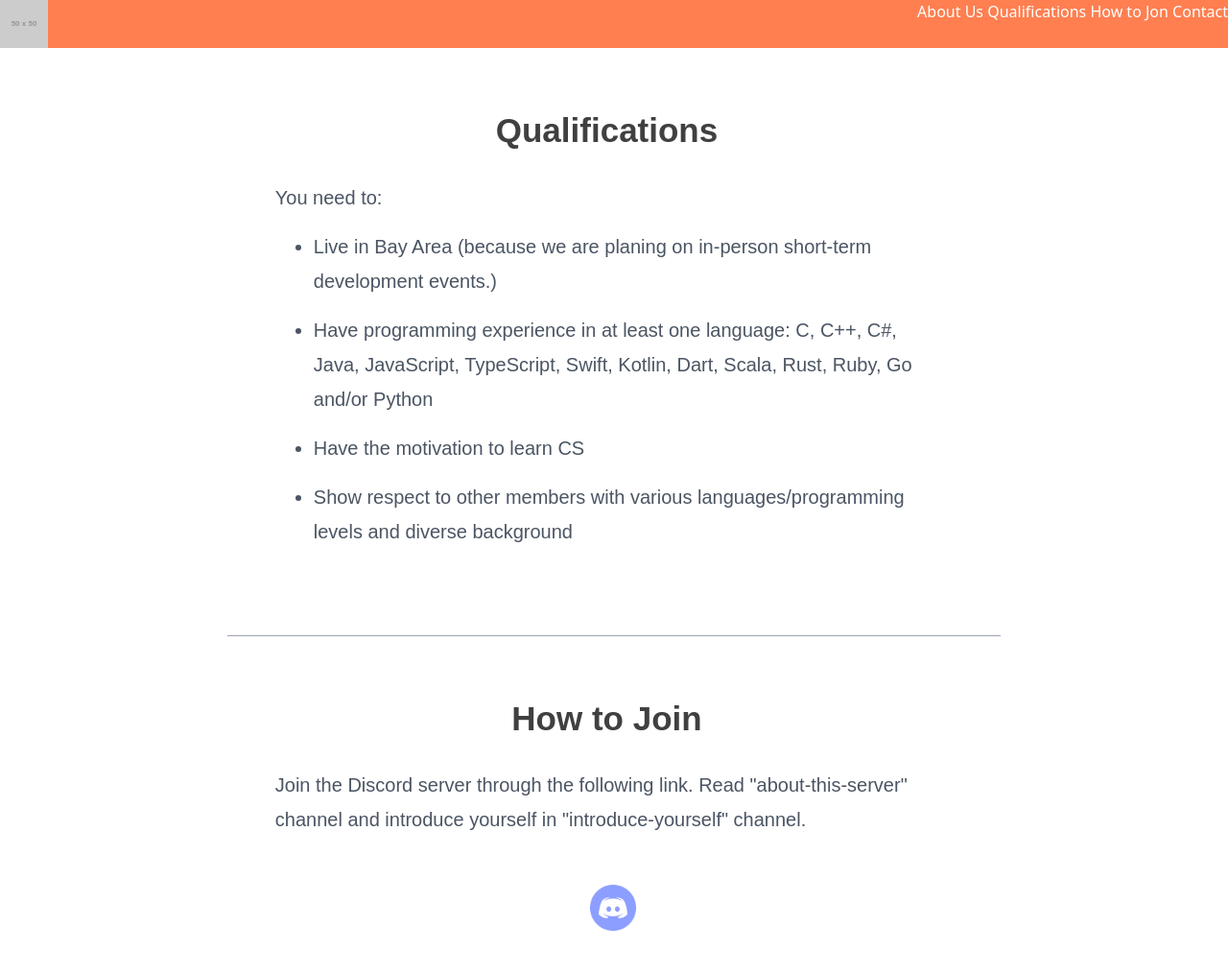
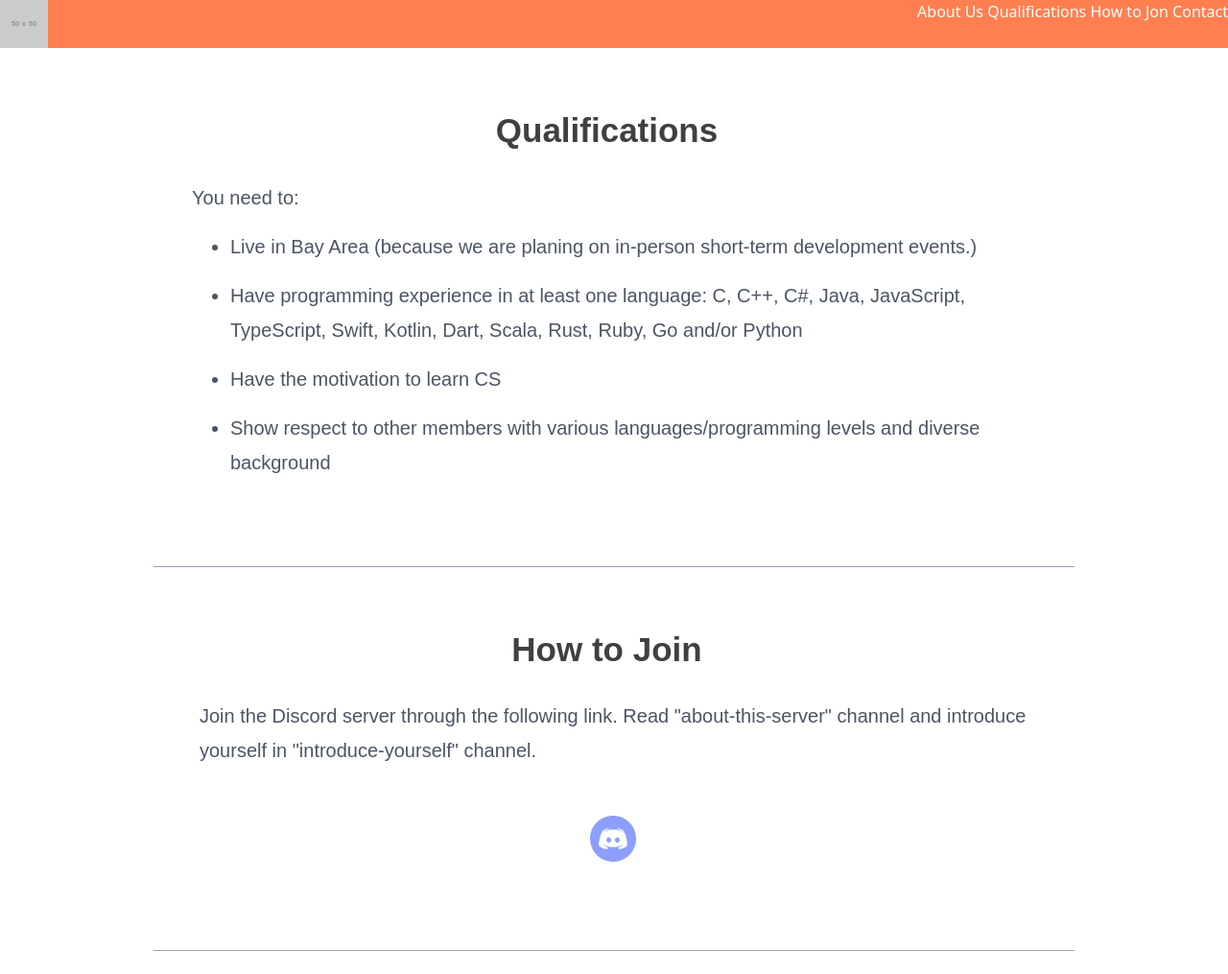
Before and after one commit to Bay-Area-Hackers/community-website, a plain HTML site: page index.html in a window 1280 px wide. Shown: the top 1015 px of the page at 96% size. Drawn offline with nearby package versions, Linux system fonts and the light colour scheme; placeholder pictures from the web are drawn by us.

Commit message:
Add Responsive Design

```diff
--- a/index.html
+++ b/index.html
@@ -53,7 +53,7 @@
         </h1>
         <div class="text-container">
           <a class="body-text">You need to:</a>
-          <ul class="list-outside list-disc px-10">
+          <ul class="list-outside list-disc pl-7 lg:px-10">
             <li class="body-text">
               Live in Bay Area (because we are planing on in-person short-term
               development events.)
@@ -81,7 +81,7 @@
         <h1 class="body-heading">
           How to Join
         </h1>
-        <div class="text-container">
+        <div class="text-container px-2">
           <a class="body-text">
             Join the Discord server through the following link. Read
             "about-this-server" channel and introduce yourself in "introduce-yourself"
@@ -102,14 +102,14 @@
         <h1 class="body-heading">
           Contact
         </h1>
-        <div class="text-container">
+        <div class="text-container px-2">
           <a class="body-text">
             If you have any questions, click the following Twitter link and send a direct message
             to our account.
           </a>
         </div>
         <div class="icon-container">
-          <a class="btn" target="_blank" href="https://discord.gg/Gmk6uHj8">
+          <a class="btn" target="_blank" href="https://twitter.com/_bayareahackers">
             <img class="h-12" src="images/twitter.png">
           </a>
         </div>
--- a/style.css
+++ b/style.css
@@ -4,21 +4,132 @@
 
 /* Kuroshima ↓↓*/
 
+/* Smartphones */
 div.body-container {
   margin: auto;
-  width: 63%;
+  width: 80%;
+  padding: 15px 0;
+}
+
+div.line {
+  height: 1px;
+  width: 85%;
+  margin: auto;
+  background: rgb(156 163 175);
+}
+
+div.text-container {
+  border-width: 15px 0 0 0;
+  border-color: white;
+}
+
+div.icon-container {
+  border-width: 15px 0;
+  border-color: white;
+}
+
+.body-heading {
+  font-family: source-han-sans-japanese, sans-serif;
+  font-style: normal;
+  font-weight: 700;
+  text-align: center;
+  font-size: 21px;
+  color: rgb(64,64,64);
+  margin: 15px 0;
+}
+
+.body-text {
+  font-family: source-han-sans-japanese, sans-serif;
+  font-style: normal;
+  font-weight: 400;
+  font-size: 16px;
+  color: rgb(75 85 99);
+  line-height: 1.7;
+  margin: 10px 0;
+}
+
+.btn {
+  display:block;
+  height: 50px;
+  width: 50px;
+  border-radius: 50%;
+  margin: auto;
+}
+
+/* Tablet */
+@media (min-width: 640px) {
+
+  div.body-container {
+    margin: auto;
+    width: 80%;
+    padding: 20px 0;
+  }
+
+  div.line {
+    height: 1px;
+    width: 88%;
+    margin: auto;
+    background: rgb(156 163 175);
+  }
+
+  div.text-container {
+    border-width: 15px 0 30px 0;
+    border-color: white;
+  }
+
+  div.icon-container {
+    border-width: 0 0 30px 0;
+    border-color: white;
+  }
+
+  .body-heading {
+    font-family: source-han-sans-japanese, sans-serif;
+    font-style: normal;
+    font-weight: 700;
+    text-align: center;
+    font-size: 21px;
+    color: rgb(64,64,64);
+    margin: 30px 0;
+  }
+
+  .body-text {
+    font-family: source-han-sans-japanese, sans-serif;
+    font-style: normal;
+    font-weight: 400;
+    font-size: 16px;
+    color: rgb(75 85 99);
+    line-height: 1.7;
+    margin: 10px 0;
+  }
+
+  .btn {
+    display:block;
+    height: 50px;
+    width: 50px;
+    border-radius: 50%;
+    margin: auto;
+  }
+
+}
+
+/* Desktop */
+@media (min-width: 1024px) {
+
+  div.body-container {
+    margin: auto;
+    width: 75%;
     padding: 30px 0 50px 0;
   }
 
   div.line {
     height: 1px;
-  width: 63%;
+    width: 75%;
     margin: auto;
     background: rgb(156 163 175);
   }
 
   div.text-container {
-  border-width: 25px 50px;
+    border-width: 25px 40px;
     border-color: white;
   }
 
@@ -55,6 +166,8 @@ div.icon-container {
     margin: auto;
   }
 
+}
+
 /* Kuroshima ↑↑*/
 
 /* Mie ↓↓*/
```
Lines whose indentation alone changed are shown as unchanged.
